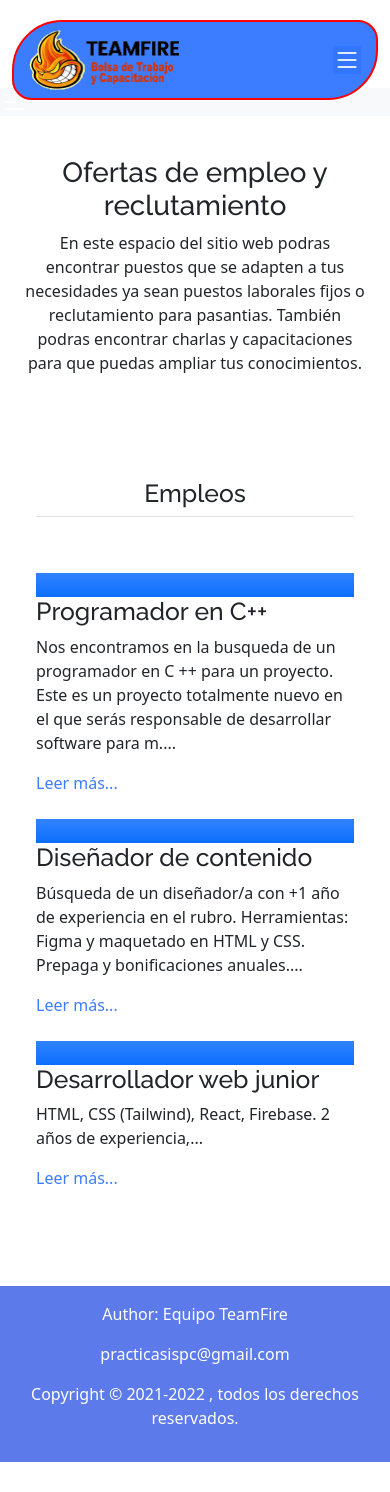
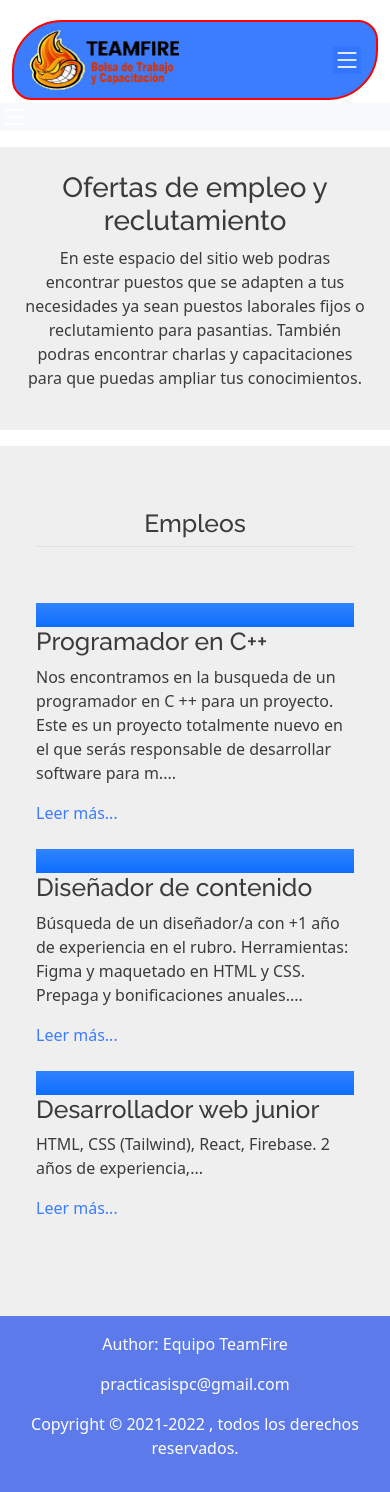
Before and after one commit to PPROF1-2021/a3-g8-teamfire, a PHP site: page /recluting.html in a window 390 px wide. Before the commit the page ends 1462 px from the top, so only its background shows below. Run offline with PHP 8.4, Linux system fonts and the light colour scheme.

Commit message:
modificacion de el archivo main.css, objetivo se responsivo para celulares y estetica del navbar

```diff
--- a/frontend/css/main.css
+++ b/frontend/css/main.css
@@ -4,6 +4,7 @@ body {
   font-family: "IBM Plex Sans", sans-serif;
   background-color: #E6E6E6;
 }
+
 
 /*NAVBAR*/
 #navbar {
@@ -12,7 +13,7 @@ body {
 }
 #navbar2 {
   background-color: #dde7f0; /*COLOR DE FONDO*/
-  color: black; /*COLOR TEXTO*/
+  color: #fff; /*COLOR TEXTO*/
 }
 .navbar-logo {
   width: 50%;
@@ -28,9 +29,21 @@ body {
 }
 
 /*MAIN*/
+/*Modificación agrego padding to para separar la barra de busqueda en Recluting*/
+main {
+  padding-top: 15px;
+}
 .main-container {
   background-color:#EFEFEF; /*COLOR DE FONDO*/
-  color: rgb(58, 61, 61); /*COLOR TEXTO*/
+  color: rgb(61, 58, 59); /*COLOR TEXTO*/
+  margin-left: 20%;
+  margin-right: 20%;
+}
+
+/*Modificacion de los div main-conteirner a div main-container2*/
+.main-container2{
+  background-color:#EFEFEF; /*COLOR DE FONDO*/
+  color: rgb(61, 58, 59); /*COLOR TEXTO*/
 }
 
 /*SECTION*/
```
